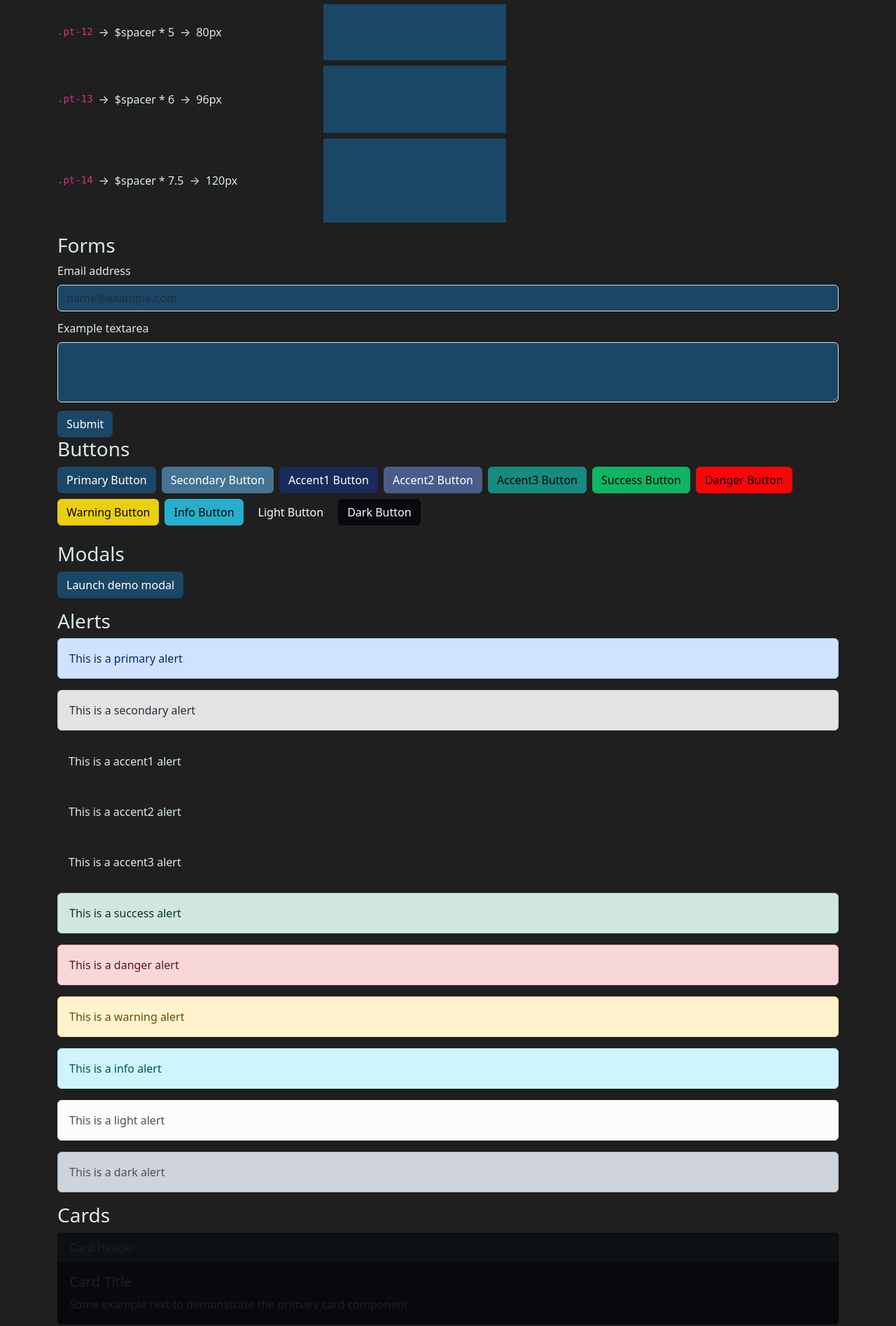
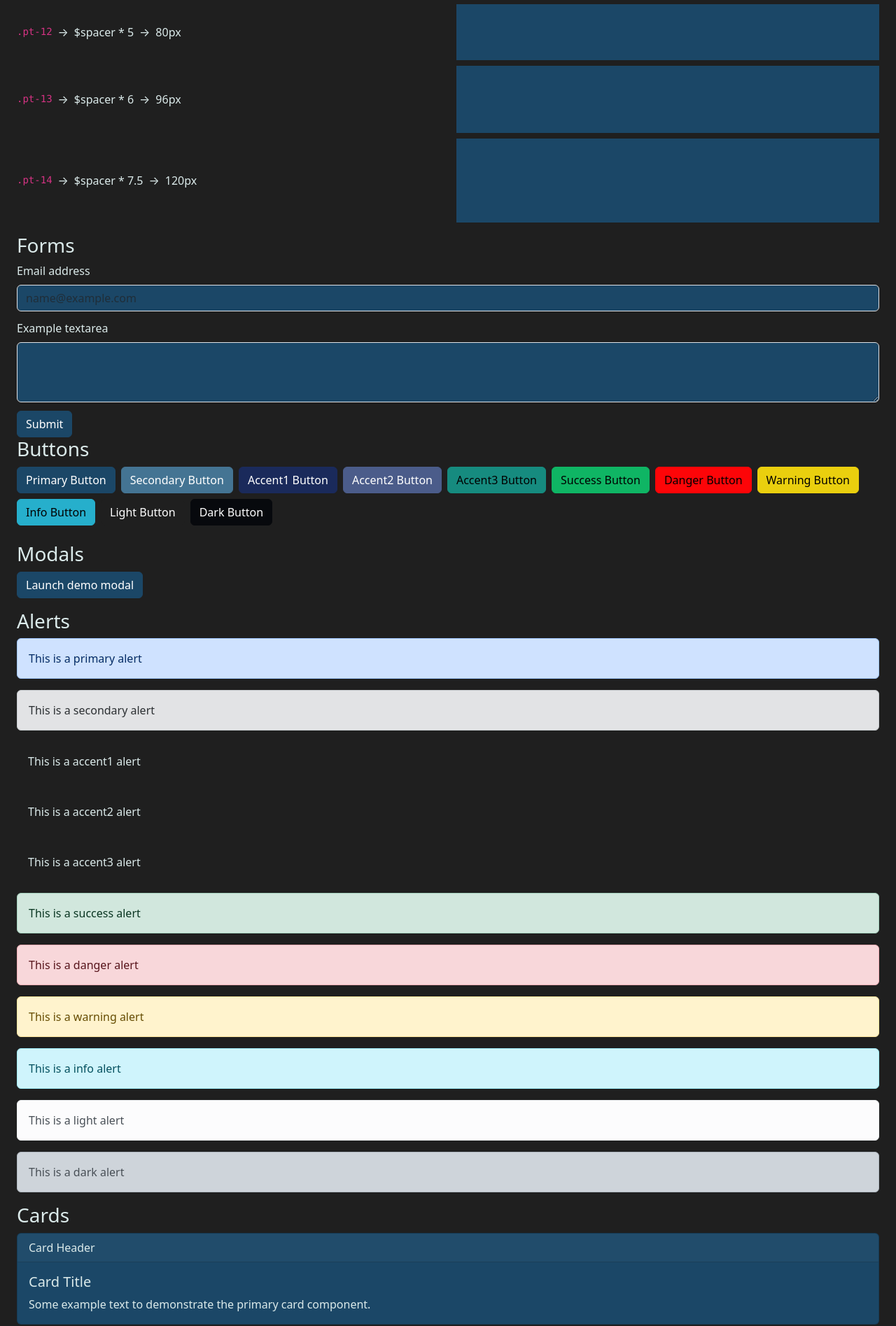
Before and after one commit to giova239/portfolio, a React (Create React App) app: page /uikit in a window 1280 px wide. Shown: the part 872-2767 px from the top of the page at 70% size. Built offline with nearby package versions, Linux system fonts and the light colour scheme.

Commit message:
fixes on uikit page

```diff
--- a/src/components/pages/uikit/uikit.jsx
+++ b/src/components/pages/uikit/uikit.jsx
@@ -29,7 +29,7 @@ function UIKit() {
   const handleShow = () => setShowModal(true);
 
   return (
-    <div className="container my-5">
+    <div className="m-5">
       <h1 className="text-primary">UI Kit</h1>
       <hr />
 
@@ -48,14 +48,14 @@ function UIKit() {
 
       {spacerValues.map(({ className, multiplier, pixels }) => (
         <div className="mb-2 row" key={className}>
-          <div className="col col-4 d-flex align-items-center">
+          <div className="col d-flex align-items-center">
             <code className="m-0">{`.${className}`}</code>
             <span className="mx-2">→</span>
             <span>${`spacer * ${multiplier}`}</span>
             <span className="mx-2">→</span>
             <span>{pixels}</span>
           </div>
-          <div className="col col-3 d-flex align-items-center justify-content-center">
+          <div className="col d-flex align-items-center justify-content-center">
             <span className={`bg-primary w-100 ${className}`}></span>
           </div>
         </div>
@@ -107,8 +107,8 @@ function UIKit() {
 
       {/* Cards Section */}
       <h3 className="mt-4">Cards</h3>
-      {['primary', 'secondary', 'success', 'danger', 'warning'].map((variant) => (
-        <Card key={variant} className="mb-3" bg={variant === 'light' ? 'light' : 'dark'} text={variant === 'light' ? 'dark' : 'light'}>
+      {COLORS.map((variant) => (
+        <Card key={variant} className="mb-3" bg={variant}>
           <Card.Header>Card Header</Card.Header>
           <Card.Body>
             <Card.Title>Card Title</Card.Title>
```
